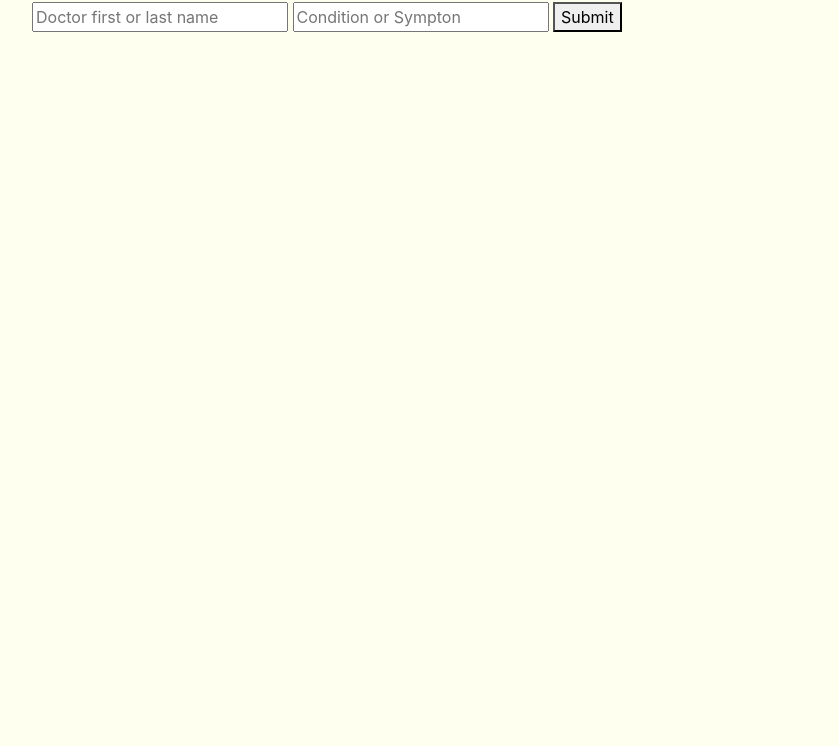
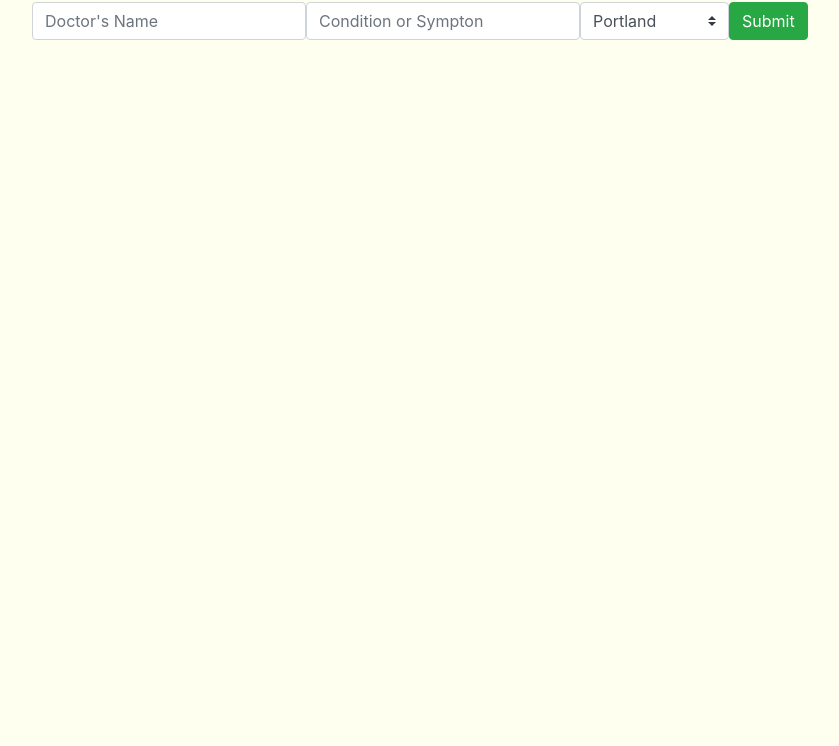
Before and after one commit to kevinahn7/doctor-lookup, a website built with webpack: page src/index.html in a window 1280 px wide. Shown: the part 54-800 px from the top of the page, without its empty margins (53-892 px from the left). Built offline with nearby package versions, Linux system fonts and the light colour scheme.

Commit message:
Add style to html and Add option to choose city

```diff
--- a/src/index.html
+++ b/src/index.html
@@ -7,10 +7,16 @@
   <div class="container">
     <h1>Search for doctors</h1>
 
-    <form class="findDoctors">
-      <input class="name" placeholder="Doctor first or last name">
-      <input class="condition" placeholder="Condition or Sympton">
-      <button type="submit">Submit</button>
+    <form class="findDoctors form-inline">
+      <input class="name form-control" placeholder="Doctor's Name">
+      <input class="condition form-control" placeholder="Condition or Sympton">
+      <select class="location custom-select">
+        <option value="45.5122,-122.6587">Portland</option>
+        <option value="47.6062,-122.3321">Seattle</option>
+        <option value="34.0522,-118.2437">Los Angeles</option>
+        <option value="37.7749,-122.4194">San Francisco</option>
+      </selct>
+      <input type="submit" class="btn btn-success">
     </form>
 
     <div class="resultsGrid">
--- a/src/main.js
+++ b/src/main.js
@@ -11,7 +11,8 @@ $(document).ready(function() {
     e.preventDefault();
     let name = $(".name").val();
     let condition = $(".condition").val();
-    let AllDoctors = new Search(name, condition, "Portland");
+    let location = $(".location").val();
+    let AllDoctors = new Search(name, condition, location);
     let promise = AllDoctors.GetDoctors();
     promise.then(function(response) {
       let body = response.data;
--- a/src/search.js
+++ b/src/search.js
@@ -2,16 +2,17 @@ export class Search {
   constructor(nameSearch, conditionSearch, location) {
     this.nameSearch = nameSearch;
     this.conditionSearch = conditionSearch;
-    this.location = location
+    this.location = location;
   }
 
   GetDoctors() {
     let doctorName = this.nameSearch;
     let conditionName = this.conditionSearch;
+    let location = this.location;
     return new Promise(function(resolve, reject) {
       let request = new XMLHttpRequest();
       let apiKey = process.env.exports.apiKey;
-      let url = `https://api.betterdoctor.com/2016-03-01/doctors?name=${doctorName}&query=${conditionName}&location=45.5122,-122.6587,100&skip=2&limit=100&user_key=${apiKey}`;
+      let url = `https://api.betterdoctor.com/2016-03-01/doctors?name=${doctorName}&query=${conditionName}&location=${location},100&skip=2&limit=100&user_key=${apiKey}`;
       request.responseType = 'json';
       request.onload = function() {
         if (this.status === 200) {
```
Also changed, not shown: src/doctor.js (deleted, +0 -10 lines).
